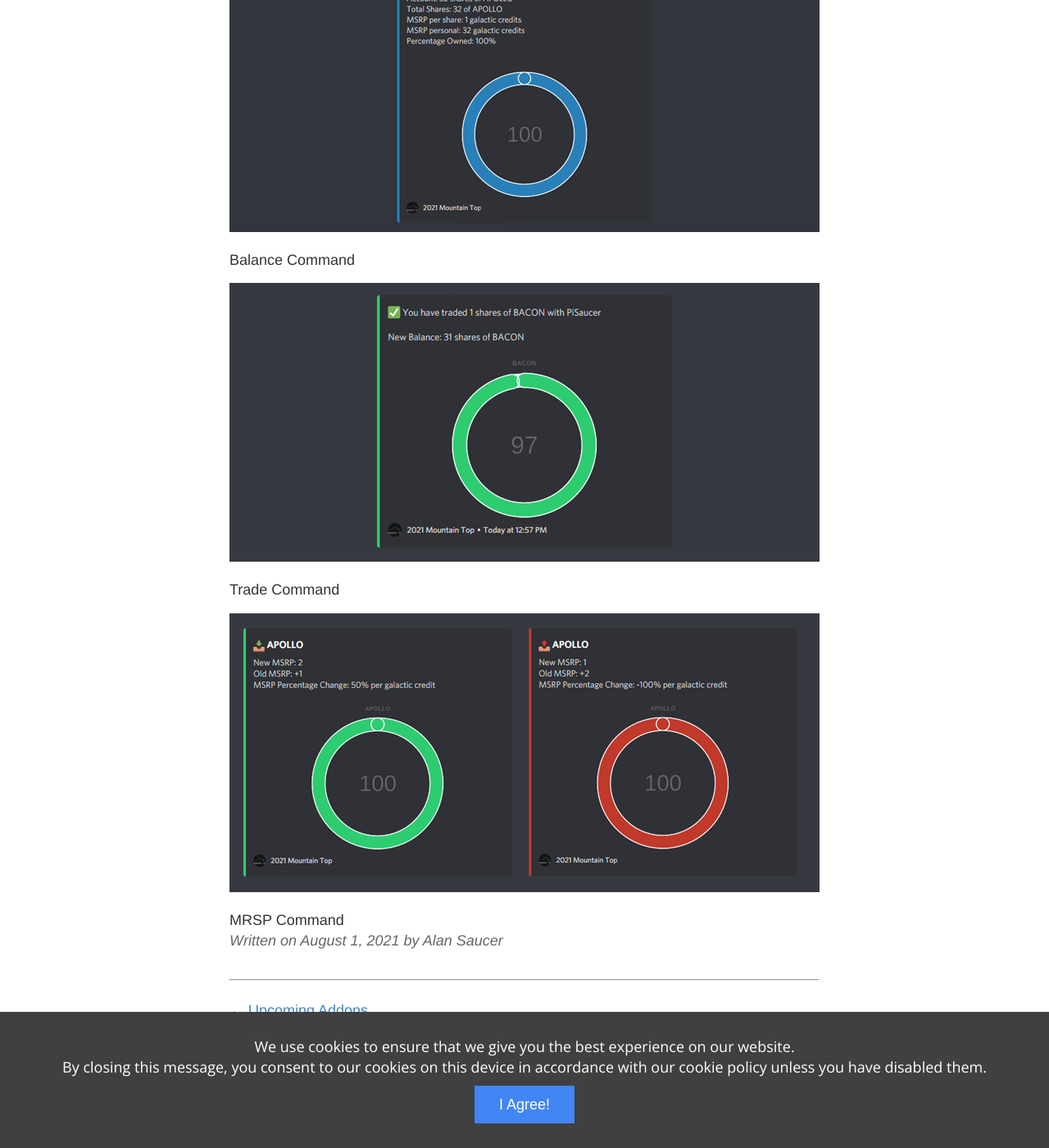
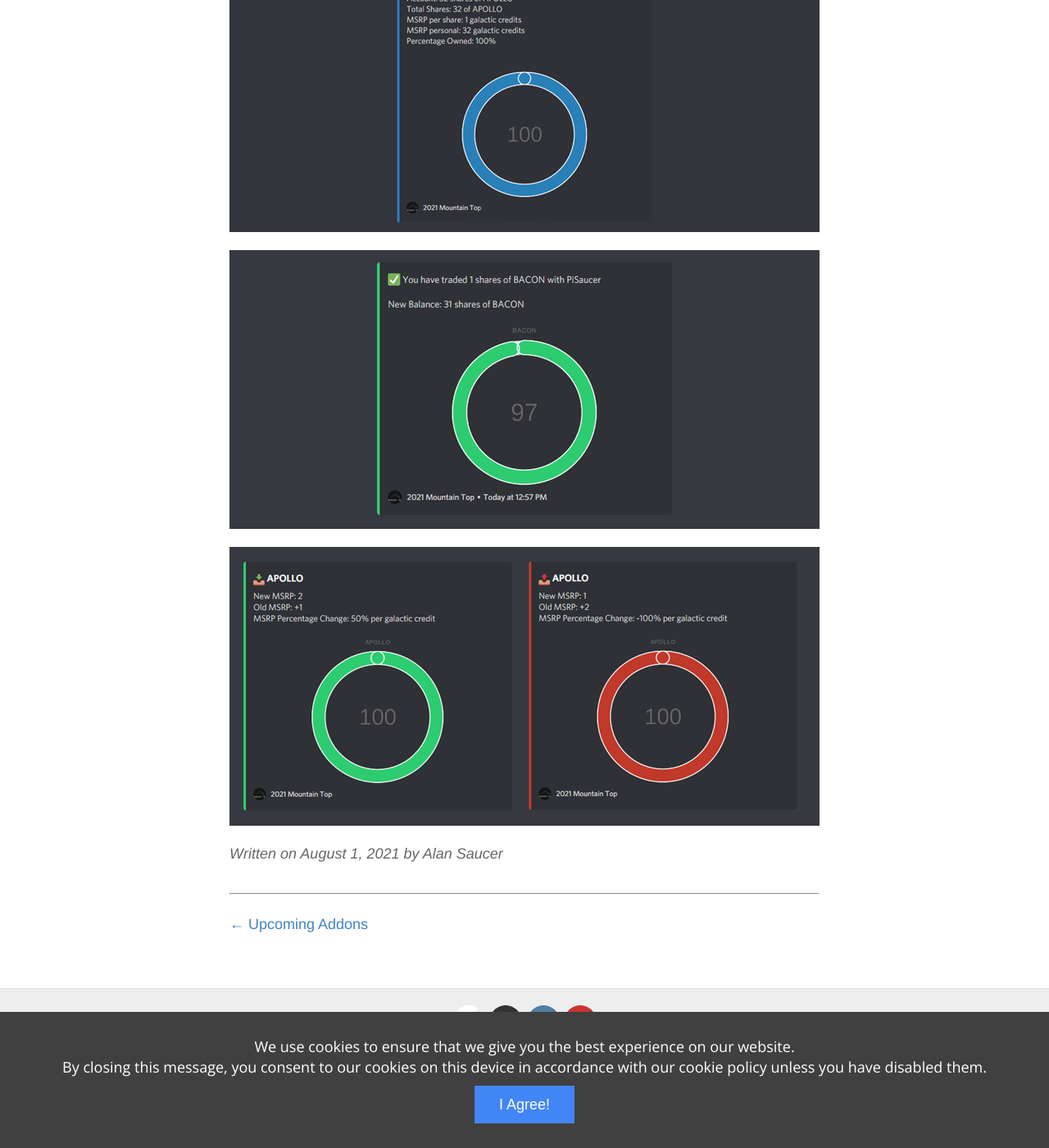
Before and after one commit to NewCaledoniaDevTeam/MountainMessage, a Jekyll site: the page built from _posts/2021-8-1-Stocks.md, in a window 1280 px wide and 1400 px high, scrolled down 2180 px. Shown: the whole window at 82% size. Built offline with Jekyll 4.4.1, drawn with Linux system fonts in a browser that asks for light colours; comment, search, counter and statistics services are not loaded; some of the changed text lies outside the part shown.

Commit message:
Update 2021-8-1-Stocks.md

```diff
--- a/_posts/2021-8-1-Stocks.md
+++ b/_posts/2021-8-1-Stocks.md
@@ -44,12 +44,6 @@ In order to join the Stock Market Testing Team you must complete the following s
 
 [![bal_command]({{ site.baseurl }}/images/2021/stocks/bal_command.png)](https://stocks.newcaledonia.us/)
 
-<figcaption>Balance Command</figcaption>
-
 [![trade_command]({{ site.baseurl }}/images/2021/stocks/trade_command.png)](https://stocks.newcaledonia.us/)
 
-<figcaption>Trade Command</figcaption>
-
 [![mrsp_command]({{ site.baseurl }}/images/2021/stocks/mrsp_command.png)](https://stocks.newcaledonia.us/)
-
-<figcaption>MRSP Command</figcaption>
```
